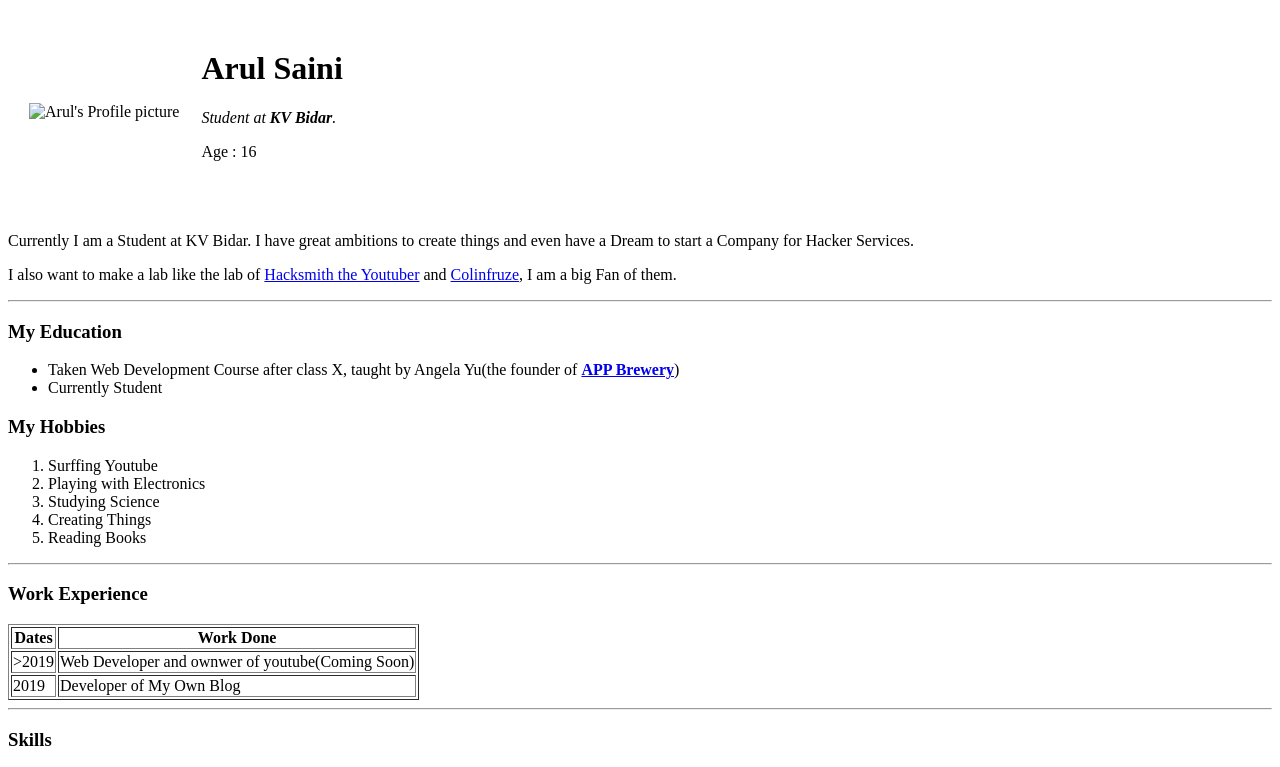
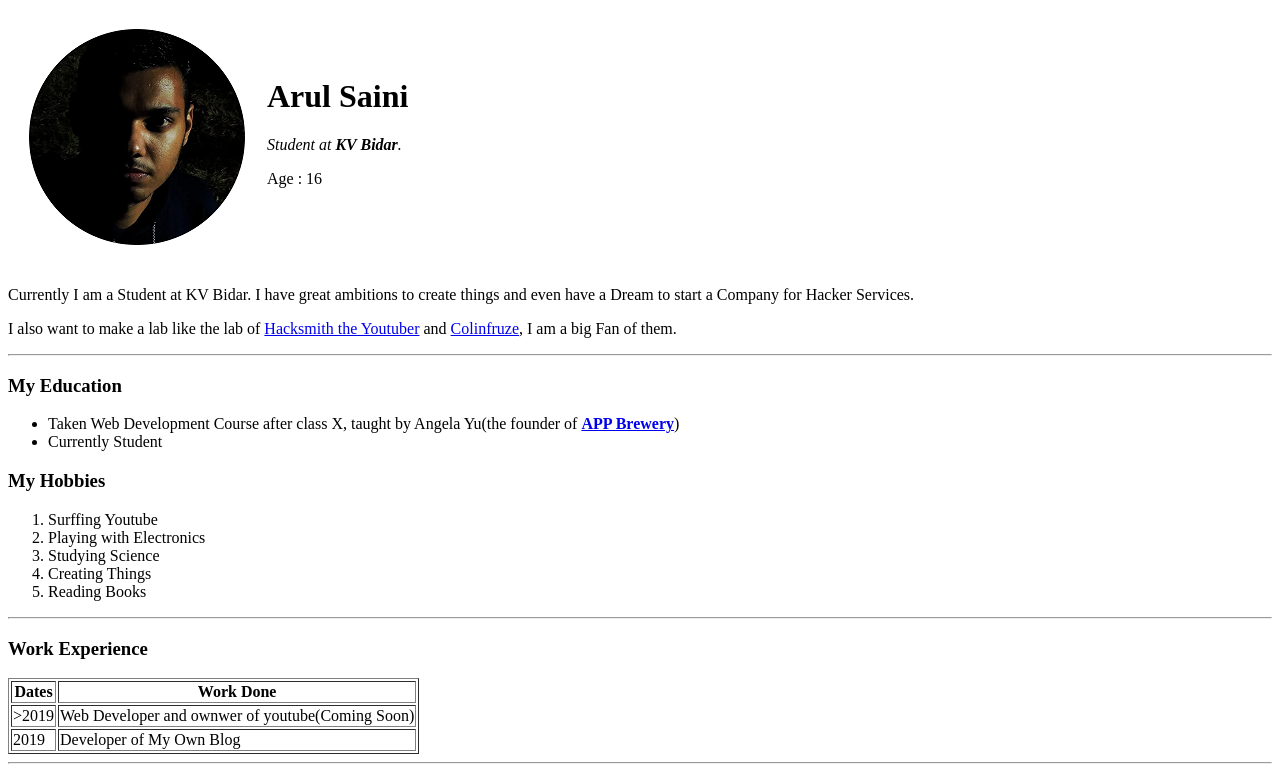
Before and after one commit to black-viking-arul/CV, a plain HTML site: page index.html in a window 1280 px wide. Shown: the top 767 px of the page. Drawn offline with Linux system fonts and the light colour scheme.

Commit message:
Update index.html
New profile image code

```diff
--- a/index.html
+++ b/index.html
@@ -9,7 +9,7 @@
 <body>
   <table cellspacing="20">
     <tr>
-      <td><img src="Arul.jpg" alt="Arul's Profile picture"></td>
+      <td><img src="profile.png" alt="Arul's Profile picture"></td>
       <td><h1>Arul Saini</h1>
       <p><em>Student at<strong> KV Bidar</strong>.</em></p>
       <p>Age : 16</p><br></td>
```
